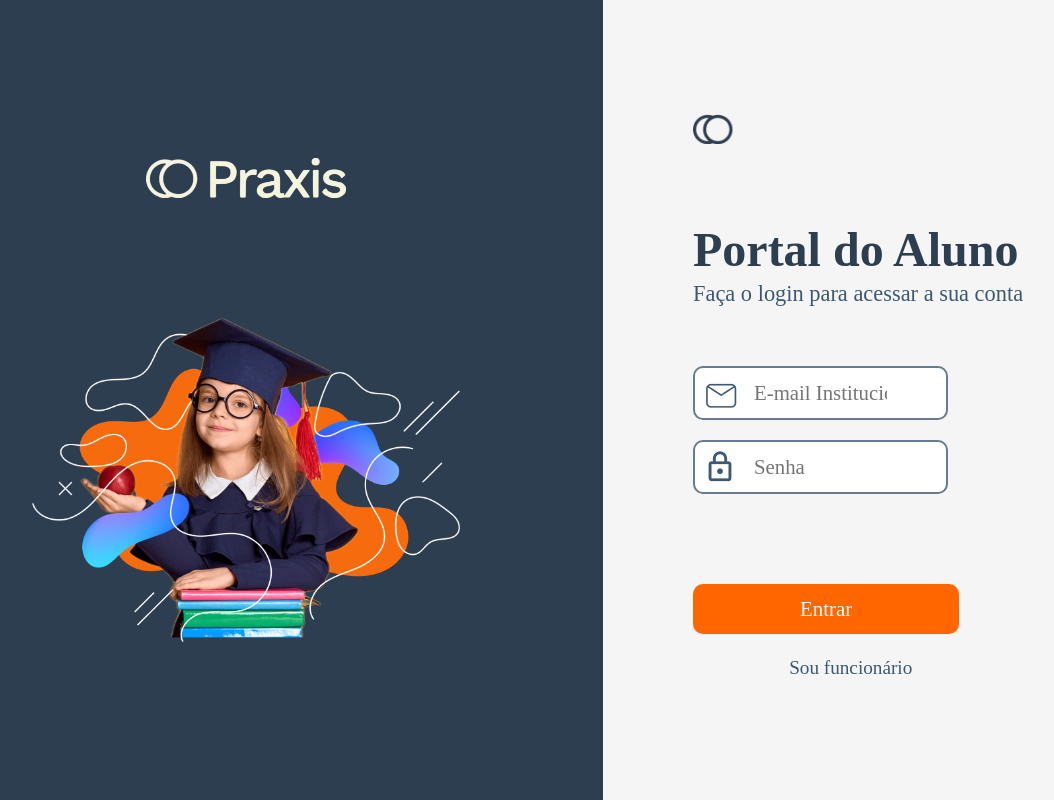
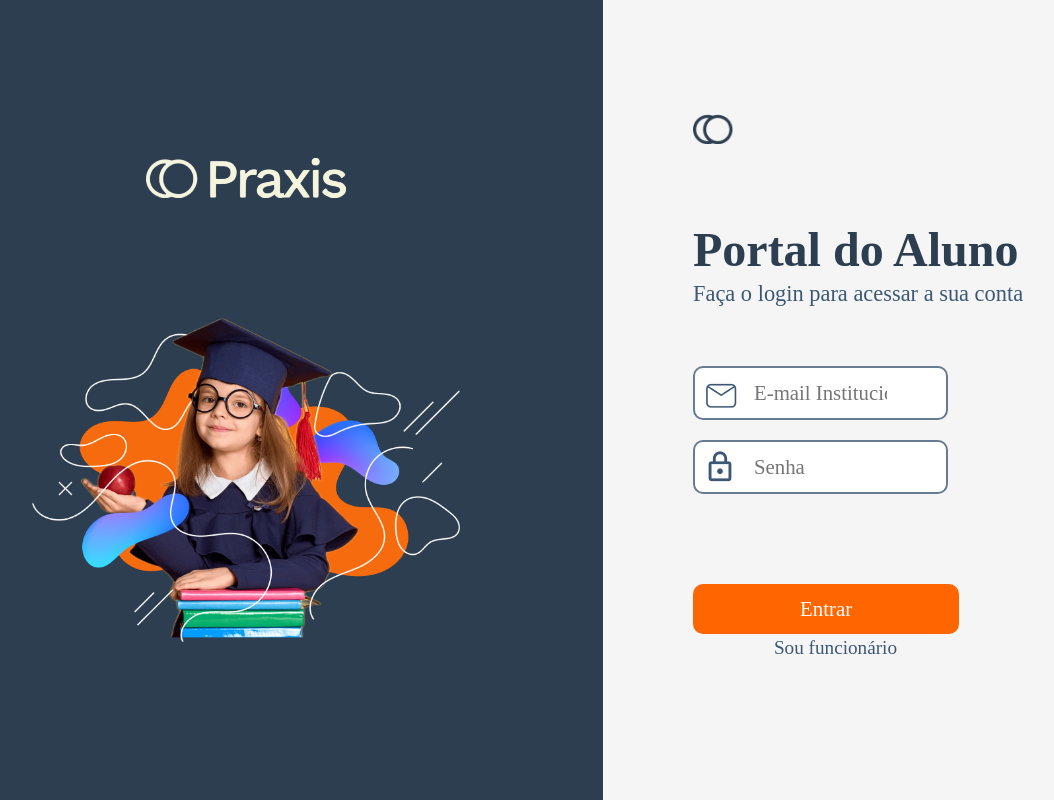
Before and after one commit to PO-DSM4-2024/frontend-po-dsm4-2024, a React (Vite) app in the folder po/: page / in a window 1280 px wide. Shown: the whole page, without its empty margins (111-1165 px from the left). Built offline with nearby package versions, Linux system fonts and the light colour scheme; a web font is replaced by a local one.

Commit message:
style: adjusted the margin of the link below the student login button

```diff
--- a/po/src/pages/Student/Login/Login.css
+++ b/po/src/pages/Student/Login/Login.css
@@ -90,7 +90,7 @@
   margin-left: 10px;
 }
 
-.login-button {
+.login-button-student {
   margin-top: 70px;
   background-color: #ff6600;
   color: white;
@@ -105,10 +105,9 @@
   background-color: #e65c00;
 }
 
-.forgot-link {
+.forgot-link-student {
   text-decoration: underline;
-  margin-top: 2px;
-  margin-left: 18%;
+  margin-left: 17%;
   font-size: 1.2rem;
   color: #3c5874;
   text-decoration: none;
--- a/po/src/pages/Student/Login/Login.jsx
+++ b/po/src/pages/Student/Login/Login.jsx
@@ -52,13 +52,13 @@
             <input type="password" {...register('password')} className={errors.password ? 'input-error' : 'input-form-student'} placeholder="Senha" required />
           </div>
 
-          <button type="submit" className="login-button">
+          <button type="submit" className="login-button-student">
             Entrar
           </button>
 
           {error && <p style={{ color: 'red' }}>{error}</p>}
           <div className="login_left_bottom">
-            <Link className="forgot-link" to={'/professor/teacherLogin'}>
+            <Link className="forgot-link-student" to={'/professor/teacherLogin'}>
               Sou funcionário
             </Link>
           </div>
```
Also changed, not shown: po/src/components/ErrorMessage/ErrorMessage.jsx (added, +19 -0 lines), po/src/assets/images/foto-usuario.png (added).
